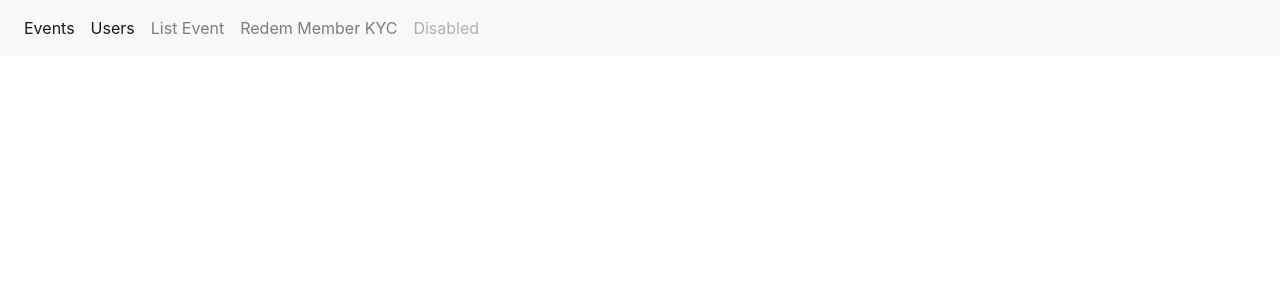
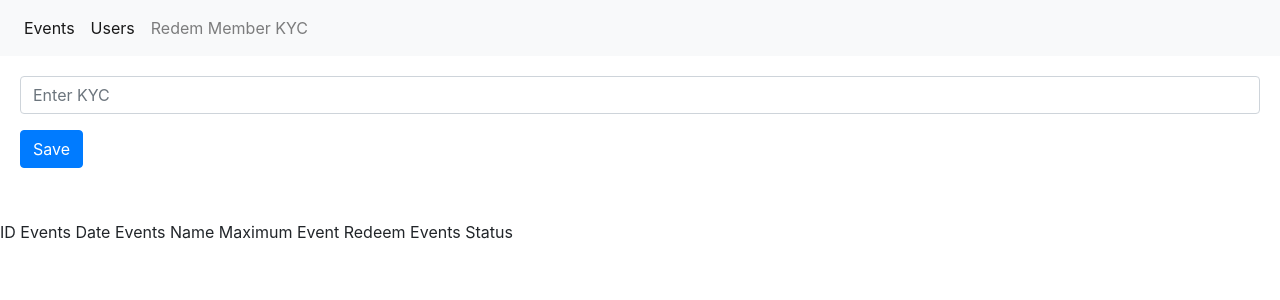
Before and after one commit to reinnatan/SimpleEventManagement, a Flask app: page /redem-member-kyc in a window 1280 px wide. Shown: the top 300 px of the page. Run offline with Flask 3, Linux system fonts and the light colour scheme; some libraries are stand-ins or nearby versions.

Commit message:
commit redem

```diff
--- a/main.py
+++ b/main.py
@@ -24,7 +24,8 @@
     id = db.Column(db.Integer, primary_key=True)
     event_date = db.Column(db.String(50), unique=False, nullable=False)
     event_name = db.Column(db.String(100), unique=False, nullable=False)
-    status_event = db.Column(db.Boolean, unique=False, nullable=False)
+    status_event = db.Column(db.Boolean, unique=False, nullable=True)
+    max_redem = db.Column(db.Integer, unique=False, nullable=True)
     users = db.relationship('Users', secondary=events_users, backref=db.backref('event_assigned_users', lazy=True))
 
 class Users(db.Model):
@@ -40,7 +41,7 @@
 
 @app.route('/')
 def home():
-    events = db.session.query(Events.id, Events.event_date, Events.event_name, Events.status_event).all()
+    events = db.session.query(Events.id, Events.event_date, Events.event_name, Events.status_event, Events.max_redem).all()
     return render_template('index.html', events=events)
 
 @app.route('/list-users')
@@ -75,9 +76,14 @@
     event_date = request.form.get('event_date')
     event_name = request.form.get('event_name')
     activate_deactive = request.form.get('activate_deactive')
-    if event_date != '' and event_name != '' and activate_deactive !='':
+    event_max_redem = request.form.get('event_max_redem')
+    try:
+        event_max_redem = int(event_max_redem)
+    except:
+        event_max_redem = 0
+    if event_date != '' and event_name != '' and activate_deactive !='' and event_max_redem !='':
         activate_deactive = eval(activate_deactive)
-        event_model = Events(event_date = event_date, event_name = event_name, status_event = activate_deactive)
+        event_model = Events(event_date = event_date, event_name = event_name, status_event = activate_deactive, max_redem=event_max_redem)
         db.session.add(event_model)
         db.session.commit()
         return redirect("/")
--- a/templates/header.html
+++ b/templates/header.html
@@ -33,16 +33,10 @@
         </li>
         <li class="nav-item active">
             <a class="nav-link" href="/list-users">Users<span class="sr-only">(current)</span></a>
-          </li>
-        <li class="nav-item">
-          <a class="nav-link" href="/list-event">List Event</a>
         </li>
         <li class="nav-item">
           <a class="nav-link" href="/redem-member-kyc">Redem Member KYC</a>
         </li>
-        <li class="nav-item">
-          <a class="nav-link disabled" href="#">Disabled</a>
-        </li>
       </ul>
     </div>
   </nav>
--- a/templates/redem-member-kyc.html
+++ b/templates/redem-member-kyc.html
@@ -1 +1,40 @@
 {% include 'header.html' %}
+
+</div>
+    <div class="card-body">
+        <form action="/add-event" method="POST">
+            <p class="card-text"><input type="text" name="event_date" class="form-control" placeholder="Enter KYC" aria-label="Event Start End" aria-describedby="basic-addon1"></p>
+            <button type="submit" class="btn btn-primary">Save</button>
+        </form>
+    </div>
+</div>
+
+<table class="table table-striped"></table>
+    <thead>
+      <tr>
+        <th scope="col">ID</th>
+        <th scope="col">Events Date</th>
+        <th scope="col">Events Name</th>
+        <th scope="col">Maximum Event Redeem</th>
+        <th scope="col">Events Status</th>
+      </tr>
+    </thead>
+
+    <tbody>
+     {% for event in events%}
+      {{event.status_event}}
+        <tr>
+            <th scope="row">{{event.id}}</th>
+            <td>{{event.event_date}}</td>
+            <td>{{event.event_name}}</td>
+            <td>{{event.max_redem}}</td>
+            {% if event.status_event %}
+              <td><div class="btn btn-primary">Active</div></td>
+            {% else %}
+              <td><div class="btn btn-danger">Deactive</div></td>
+            {% endif %}
+        </tr>
+      {% endfor %}
+    </tbody>
+
+  </table>
```
Also changed, not shown: migrations/versions/0d2e5967b5ff_initial_migration.py (renamed from migrations/versions/c3e785346f9a_add_column_in_relationship.py, +6 -5 lines), templates/index.html (+6 -2 lines), templates/list-event.html (+10 -0 lines), instance/site.db.
